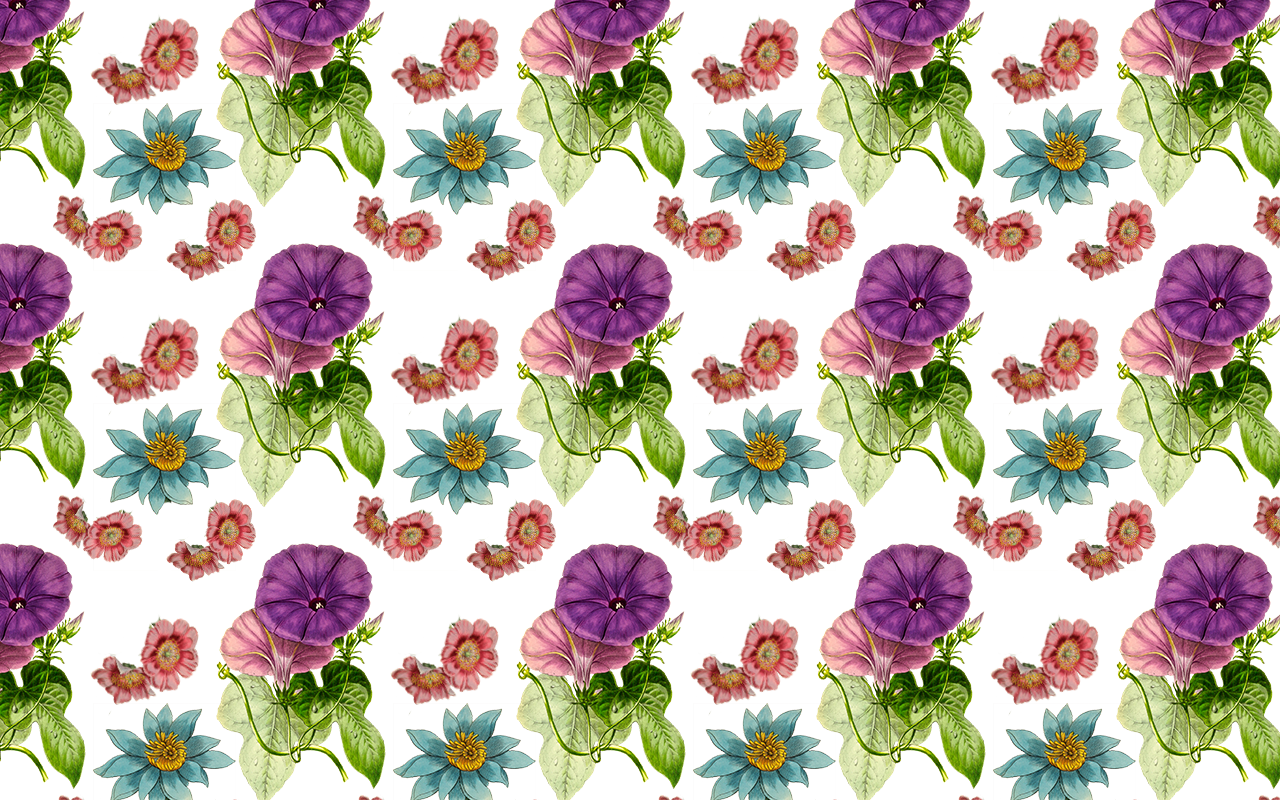
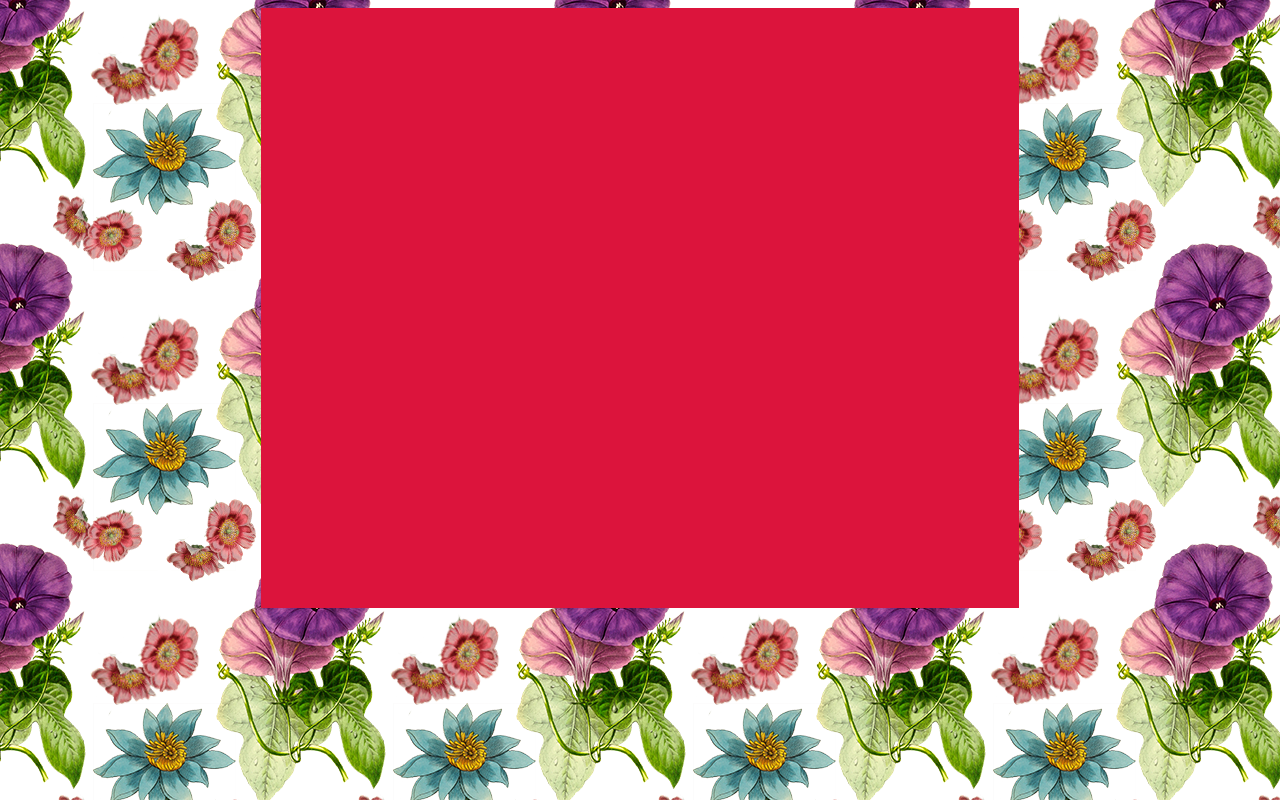
Before and after one commit to owensjrd/GodotGame, a plain HTML site: page index.html in a window 1280 px wide. Drawn offline with Linux system fonts and the light colour scheme.

Commit message:
created structure
created section

```diff
--- a/index.html
+++ b/index.html
@@ -7,6 +7,9 @@
 </head>
 
 <body>
+	<header></header>
+	<nav></nav>
+	<section></section>
 
 </body>
 </html>
--- a/style.css
+++ b/style.css
@@ -5,3 +5,11 @@ body {
 	background-color: darkorange;
 	background-image: url("pattern.png");
 }
+
+
+section {
+	background-color: crimson;
+	width: 60%;
+	margin: auto;
+	height: 600px;
+}
```
